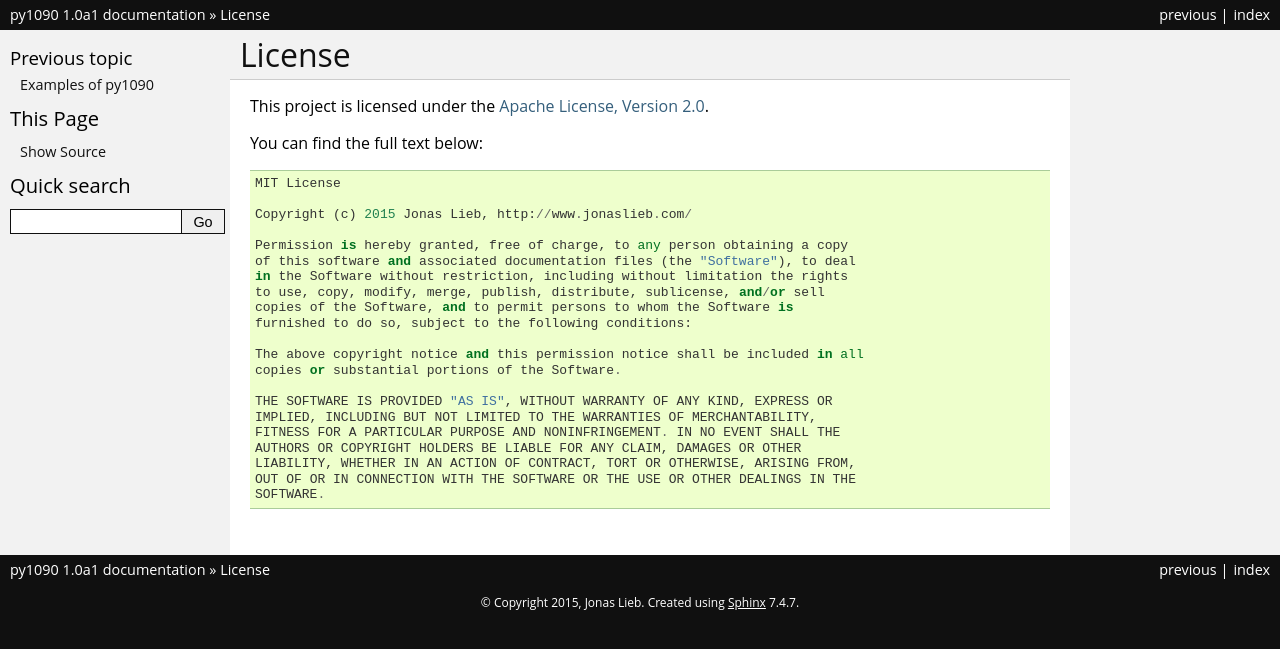
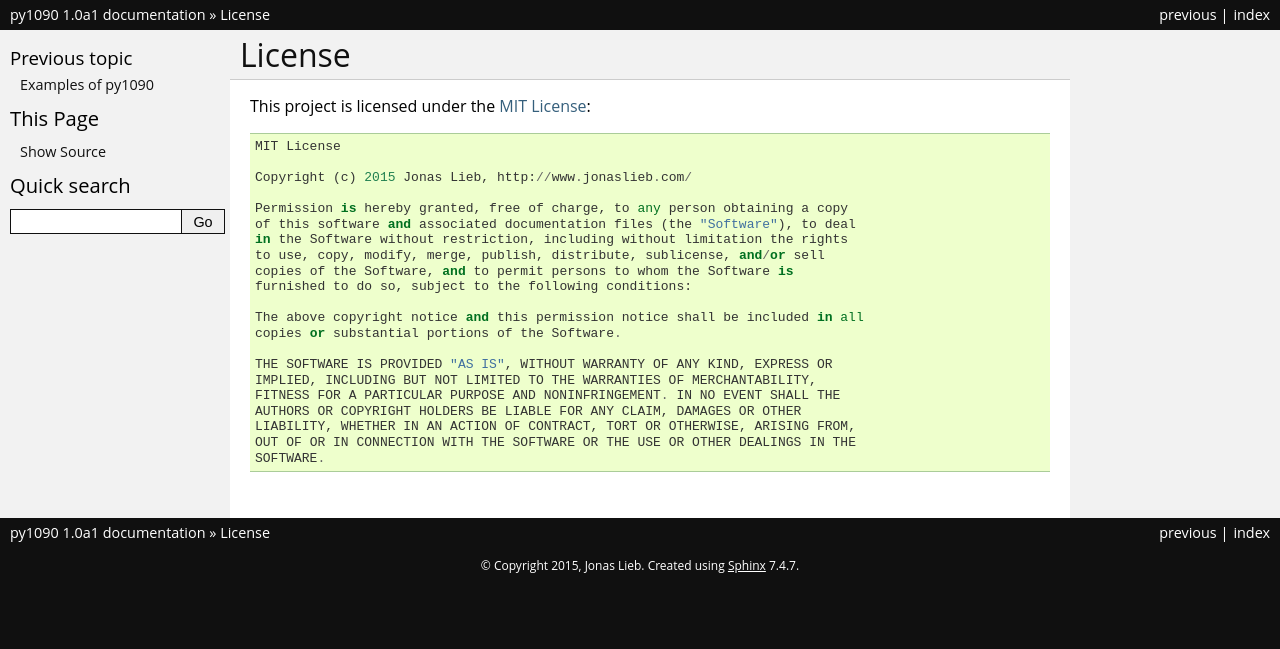
Before and after one commit to jojonas/py1090, a Sphinx documentation site: the page built from doc/source/license.rst, in a window 1280 px wide. Shown: the top 649 px of the page. Built offline with Sphinx 7.4.7, drawn with Linux system fonts in a browser that asks for light colours.

Commit message:
doc: adapt license reference

```diff
--- a/doc/source/license.rst
+++ b/doc/source/license.rst
@@ -1,8 +1,6 @@
 License
 =======
 
-This project is licensed under the `Apache License, Version 2.0 <http://www.apache.org/licenses/LICENSE-2.0.html>`_.
-
-You can find the full text below:
+This project is licensed under the `MIT License <https://opensource.org/licenses/MIT>`_:
 
 .. literalinclude:: ../../LICENSE.txt
```
